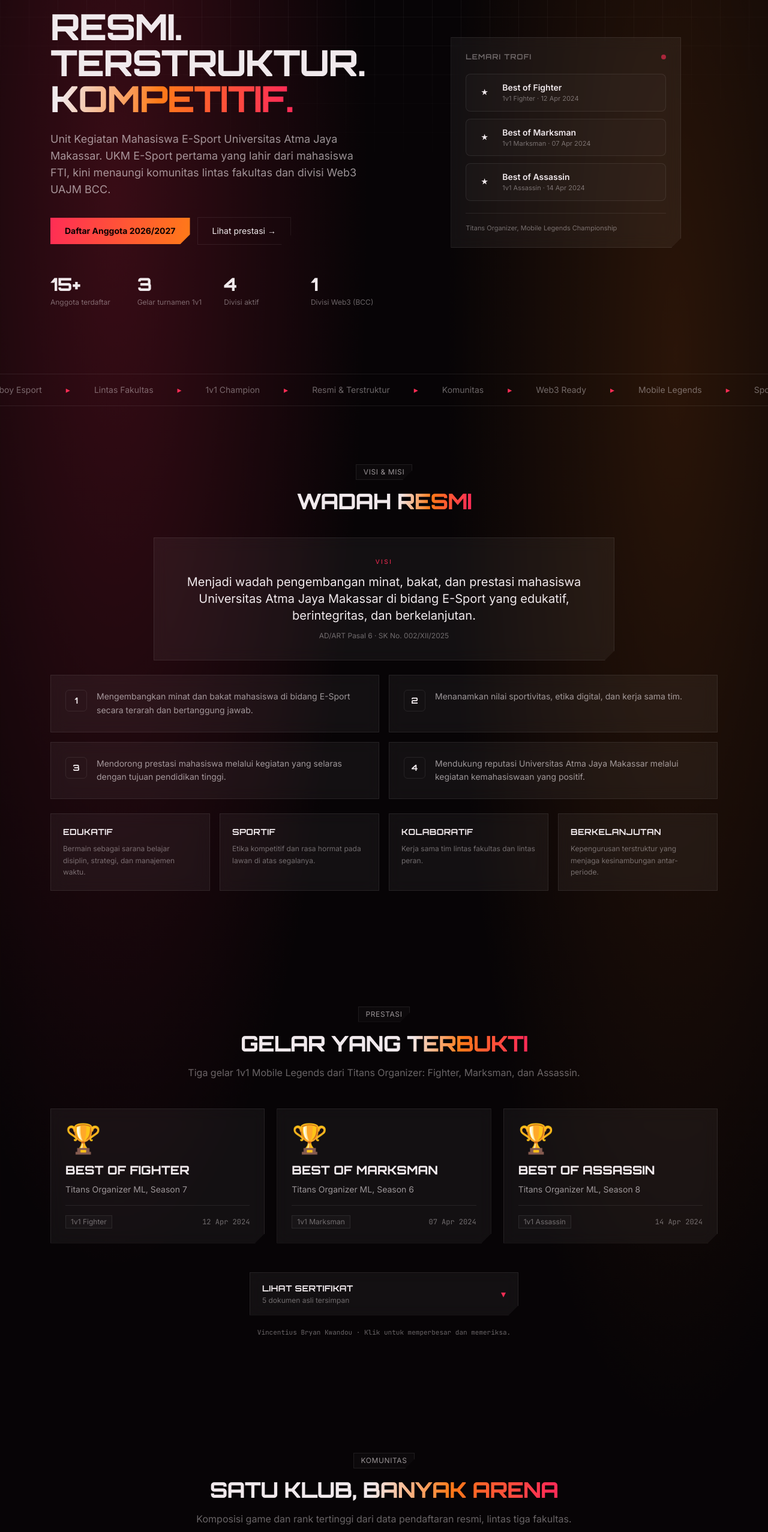
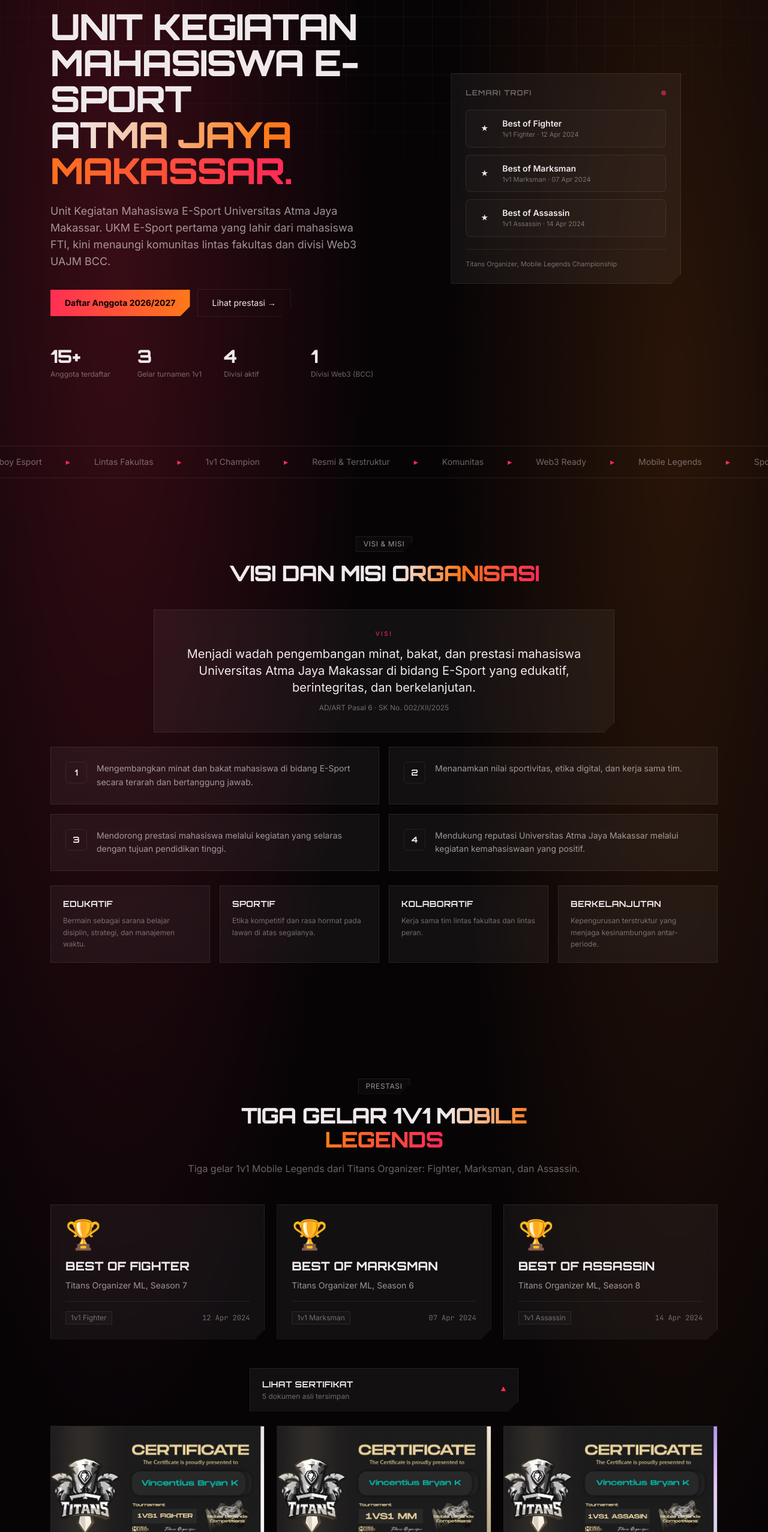
Before and after one commit to bryankwandou/uajmesport, a Next.js app: page / in a window 1280 px wide. Shown: the part 212-2766 px from the top of the page at 60% size. Built offline with nearby package versions, Linux system fonts and the light colour scheme.

Commit message:
Show certificate scans by default; replace formulaic headings with factual ones

```diff
--- a/src/components/Certificates.tsx
+++ b/src/components/Certificates.tsx
@@ -7,7 +7,9 @@
    opens each one full size. The count is derived from the data, so it is always
    the true number of documents held, never a claimed figure. */
 export function Certificates() {
-  const [open, setOpen] = useState(false);
+  // Open by default. The scans are the evidence, so they must be on screen
+  // without the reader having to discover a control first.
+  const [open, setOpen] = useState(true);
   const [active, setActive] = useState<Certificate | null>(null);
   const total = certificates.length;
 
--- a/src/lib/i18n.ts
+++ b/src/lib/i18n.ts
@@ -42,13 +42,13 @@
 const id: Dict = {
   nav: { about: "Tentang", achievements: "Prestasi", community: "Komunitas", officers: "Pengurus", legal: "Legalitas", contact: "Kontak", register: "Daftar Anggota", menu: "Menu" },
   hero: {
-    title1: "Resmi.", title2: "Terstruktur.", title3: "Kompetitif.",
+    title1: "Unit kegiatan", title2: "mahasiswa e-sport", title3: "Atma Jaya Makassar.",
     lede: "UKM E-Sport pertama yang lahir dari mahasiswa FTI, kini menaungi komunitas lintas fakultas dan divisi Web3 UAJM BCC.",
     ctaPrimary: "Daftar Anggota 2026/2027", ctaSecondary: "Lihat prestasi",
     cabinet: "Lemari Trofi", cabinetNote: "Titans Organizer, Mobile Legends Championship",
   },
   stats: ["Anggota terdaftar", "Gelar turnamen 1v1", "Divisi aktif", "Divisi Web3 (BCC)"],
-  about: { kicker: "Visi & Misi", title: "Wadah", titleEm: "resmi", visionLabel: "Visi", visionRef: "AD/ART Pasal 6 · SK No. 002/XII/2025" },
+  about: { kicker: "Visi & Misi", title: "Visi dan misi", titleEm: "organisasi", visionLabel: "Visi", visionRef: "AD/ART Pasal 6 · SK No. 002/XII/2025" },
   values: [
     { title: "Edukatif", body: "Bermain sebagai sarana belajar disiplin, strategi, dan manajemen waktu." },
     { title: "Sportif", body: "Etika kompetitif dan rasa hormat pada lawan di atas segalanya." },
@@ -56,24 +56,24 @@
     { title: "Berkelanjutan", body: "Kepengurusan terstruktur yang menjaga kesinambungan antar-periode." },
   ],
   ach: {
-    kicker: "Prestasi", title: "Gelar yang", titleEm: "terbukti",
+    kicker: "Prestasi", title: "Tiga gelar 1v1", titleEm: "Mobile Legends",
     sub: "Tiga gelar 1v1 Mobile Legends dari Titans Organizer: Fighter, Marksman, dan Assassin.",
     certToggle: "Lihat sertifikat", certCount: "dokumen asli tersimpan",
     note: "Klik untuk memperbesar dan memeriksa.",
   },
   com: {
-    kicker: "Komunitas", title: "Satu klub,", titleEm: "banyak arena",
+    kicker: "Komunitas", title: "15 anggota,", titleEm: "tiga fakultas",
     sub: "Komposisi game dan rank tertinggi dari data pendaftaran resmi, lintas tiga fakultas.",
     games: "Game paling dimainkan", ranks: "Rank tertinggi anggota", faculties: "Lintas fakultas",
     note: "Data agregat dari formulir pendaftaran resmi. Identitas anggota tidak dipublikasikan.",
   },
   officers: {
-    kicker: "Pengurus 2025/2026", title: "Struktur", titleEm: "kepengurusan",
+    kicker: "Pengurus", title: "Kepengurusan periode", titleEm: "2025/2026",
     president: "Ketua Umum", secretary: "Sekretaris", treasurer: "Bendahara",
     division: "Divisi", coordinator: "Koordinator",
   },
   legal: {
-    kicker: "Legalitas", title: "Kop surat", titleEm: "resmi",
+    kicker: "Legalitas", title: "Kop surat dan", titleEm: "dasar hukum",
     sub: "Identitas persuratan resmi organisasi beserta dasar hukum penetapannya.",
     secretariat: "Sekretariat", address: "Alamat", email: "Email",
     decree: "SK Kepengurusan", charter: "SK Penetapan AD/ART",
@@ -81,7 +81,7 @@
     note: "Disalin persis dari kop surat resmi pada dokumen SK dan AD/ART UKM E-Sport UAJM.",
   },
   cta: {
-    kicker: "Pendaftaran Anggota 2026/2027", title: "Saatnya", titleEm: "naik level",
+    kicker: "Pendaftaran Anggota 2026/2027", title: "Pendaftaran anggota", titleEm: "dibuka",
     lede: "Mahasiswa UAJM yang ingin berkompetisi, berlatih, atau membangun komunitas, silakan mendaftar sebagai anggota UKM E-Sport.",
     register: "Daftar Anggota 2026/2027", instagram: "Instagram @uajm_esport", bcc: "Divisi Web3 (BCC)",
   },
@@ -92,13 +92,13 @@
 const en: Dict = {
   nav: { about: "About", achievements: "Achievements", community: "Community", officers: "Board", legal: "Legal", contact: "Contact", register: "Register", menu: "Menu" },
   hero: {
-    title1: "Official.", title2: "Structured.", title3: "Competitive.",
+    title1: "The student", title2: "e-sport unit of", title3: "Atma Jaya Makassar.",
     lede: "The first student e-sport unit born from the Faculty of Information Technology, now home to a cross-faculty community and the UAJM BCC Web3 division.",
     ctaPrimary: "Register for 2026/2027", ctaSecondary: "See achievements",
     cabinet: "Trophy Cabinet", cabinetNote: "Titans Organizer, Mobile Legends Championship",
   },
   stats: ["Registered members", "1v1 tournament titles", "Active divisions", "Web3 division (BCC)"],
-  about: { kicker: "Vision & Mission", title: "An", titleEm: "official", visionLabel: "Vision", visionRef: "Charter Article 6 · Decree No. 002/XII/2025" },
+  about: { kicker: "Vision & Mission", title: "Vision and", titleEm: "mission", visionLabel: "Vision", visionRef: "Charter Article 6 · Decree No. 002/XII/2025" },
   values: [
     { title: "Educational", body: "Play as a way to learn discipline, strategy, and time management." },
     { title: "Sporting", body: "Competitive ethics and respect for the opponent above everything." },
@@ -106,24 +106,24 @@
     { title: "Sustainable", body: "A structured board that carries continuity between terms." },
   ],
   ach: {
-    kicker: "Achievements", title: "Titles that are", titleEm: "proven",
+    kicker: "Achievements", title: "Three 1v1", titleEm: "Mobile Legends titles",
     sub: "Three 1v1 Mobile Legends titles from Titans Organizer: Fighter, Marksman, and Assassin.",
     certToggle: "View certificates", certCount: "original documents on file",
     note: "Click to enlarge and inspect.",
   },
   com: {
-    kicker: "Community", title: "One club,", titleEm: "many arenas",
+    kicker: "Community", title: "15 members,", titleEm: "three faculties",
     sub: "Game mix and highest ranks drawn from official registration data, across three faculties.",
     games: "Most played games", ranks: "Highest member ranks", faculties: "Across faculties",
     note: "Aggregate data from the official registration form. No member identity is published.",
   },
   officers: {
-    kicker: "Board 2025/2026", title: "Organisation", titleEm: "structure",
+    kicker: "Board", title: "Board for the", titleEm: "2025/2026 term",
     president: "President", secretary: "Secretary", treasurer: "Treasurer",
     division: "Division", coordinator: "Coordinator",
   },
   legal: {
-    kicker: "Legal basis", title: "Official", titleEm: "letterhead",
+    kicker: "Legal basis", title: "Letterhead and", titleEm: "founding decrees",
     sub: "The organisation's formal correspondence identity and its founding decrees.",
     secretariat: "Secretariat", address: "Address", email: "Email",
     decree: "Board decree", charter: "Charter decree",
@@ -131,7 +131,7 @@
     note: "Reproduced exactly from the official letterhead on the UKM E-Sport UAJM decree and charter documents.",
   },
   cta: {
-    kicker: "Membership 2026/2027", title: "Time to", titleEm: "level up",
+    kicker: "Membership 2026/2027", title: "Membership", titleEm: "registration is open",
     lede: "UAJM students who want to compete, train, or help build the community are welcome to register as members of UKM E-Sport.",
     register: "Register for 2026/2027", instagram: "Instagram @uajm_esport", bcc: "Web3 division (BCC)",
   },
```
